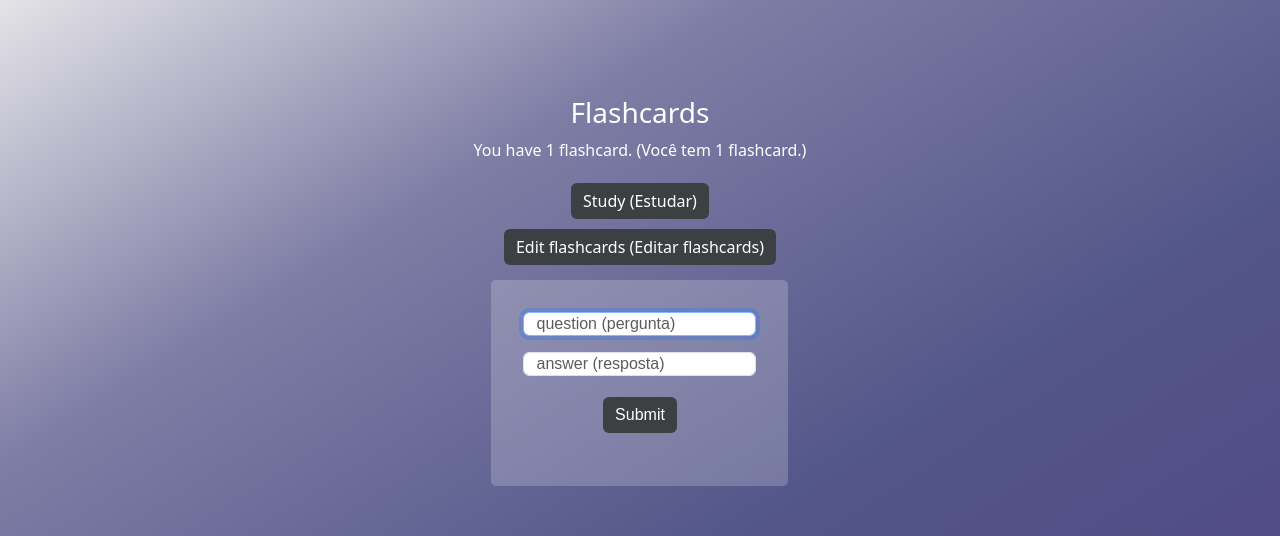
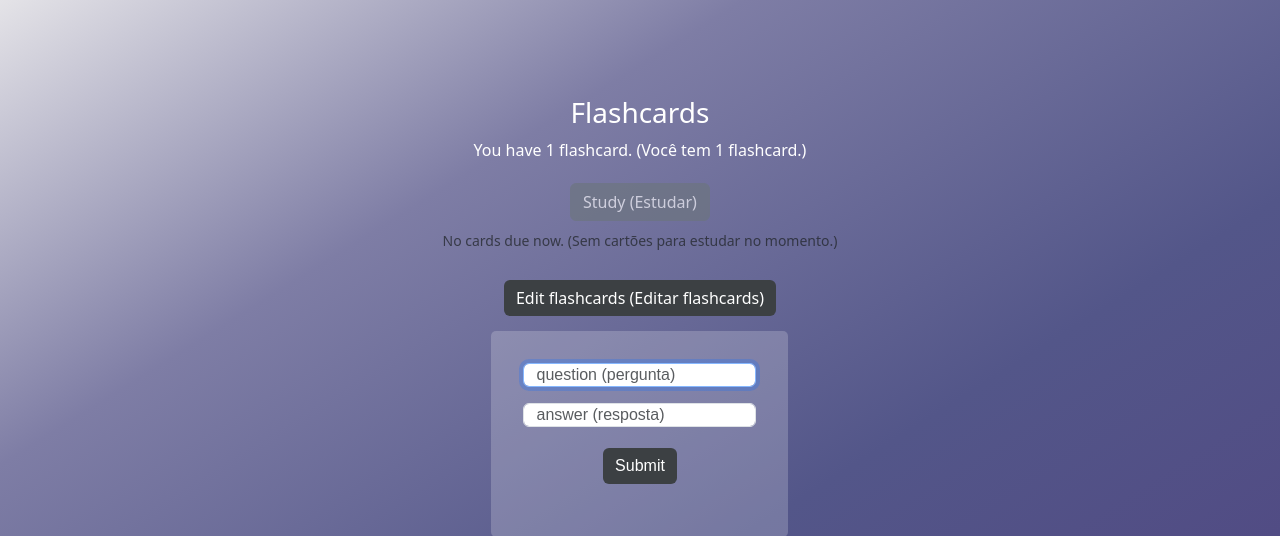
Before and after one commit to vmathm/Imago-English-v2, a Flask app: template app/templates/flashcards/index_cards.html in a window 1280 px wide. Shown: the part 68-604 px from the top of the page. Run offline with Flask 3, Linux system fonts and the light colour scheme; the template is opened without the code that fills it: most values are stand-ins (such as "Sample title", 1, 10 or a date in 2020); form fields are guessed from the names that the template uses; some libraries are stand-ins or nearby versions.

Commit message:
disables study button and there aren't cards to study

```diff
--- a/app/templates/flashcards/index_cards.html
+++ b/app/templates/flashcards/index_cards.html
@@ -9,10 +9,25 @@
 
     <p>You have {{ total_flashcards }} flashcard{{ 's' if total_flashcards != 1 else '' }}. (Você tem {{ total_flashcards }} flashcard{{ 's' if total_flashcards != 1 else '' }}.)</p>
 
-    <form action="{{ url_for('flashcard.study') }}" method="get">
-        <button type="submit" class="btn btn-primary">Study (Estudar)</button>
-    </form>
 
+  {% set has_cards = has_cards %}
+
+
+  <form action="{{ url_for('flashcard.study') }}" method="get">
+    <button
+      type="submit"
+      class="btn {{ 'btn-primary' if has_cards else 'btn-secondary' }}"
+      {{ '' if has_cards else 'disabled' }}
+      aria-disabled="{{ 'false' if has_cards else 'true' }}">
+      Study (Estudar)
+    </button>
+  </form>
+  {% if not has_cards %}
+    <small class="text-muted d-block mt-1">
+      No cards due now. (Sem cartões para estudar no momento.)
+    </small>
+      <br>
+  {% endif %}
 
     <form action="{{ url_for('flashcard.edit_cards') }}" method="get">
         <button type="submit" class="btn btn-primary">Edit flashcards (Editar flashcards)</button>
```
Also changed, not shown: app/flashcard/routes.py (+13 -1 lines).
